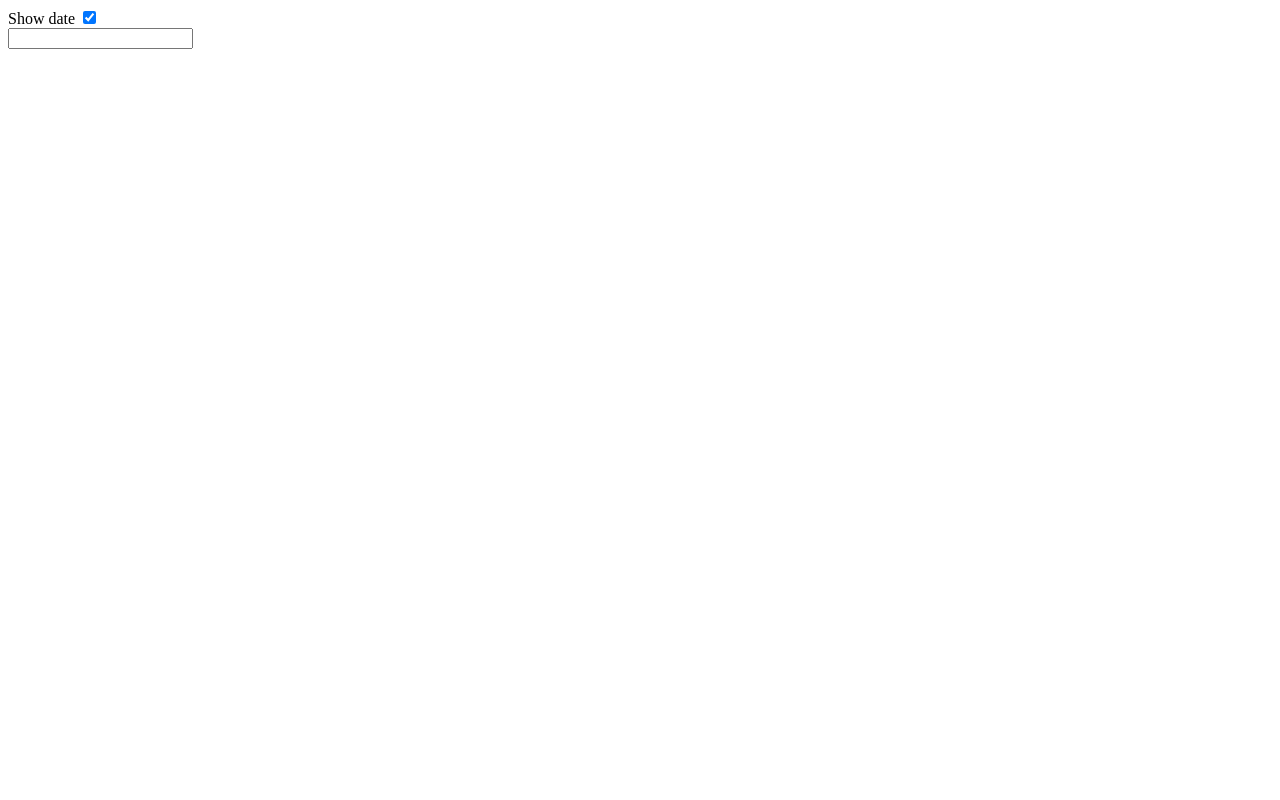
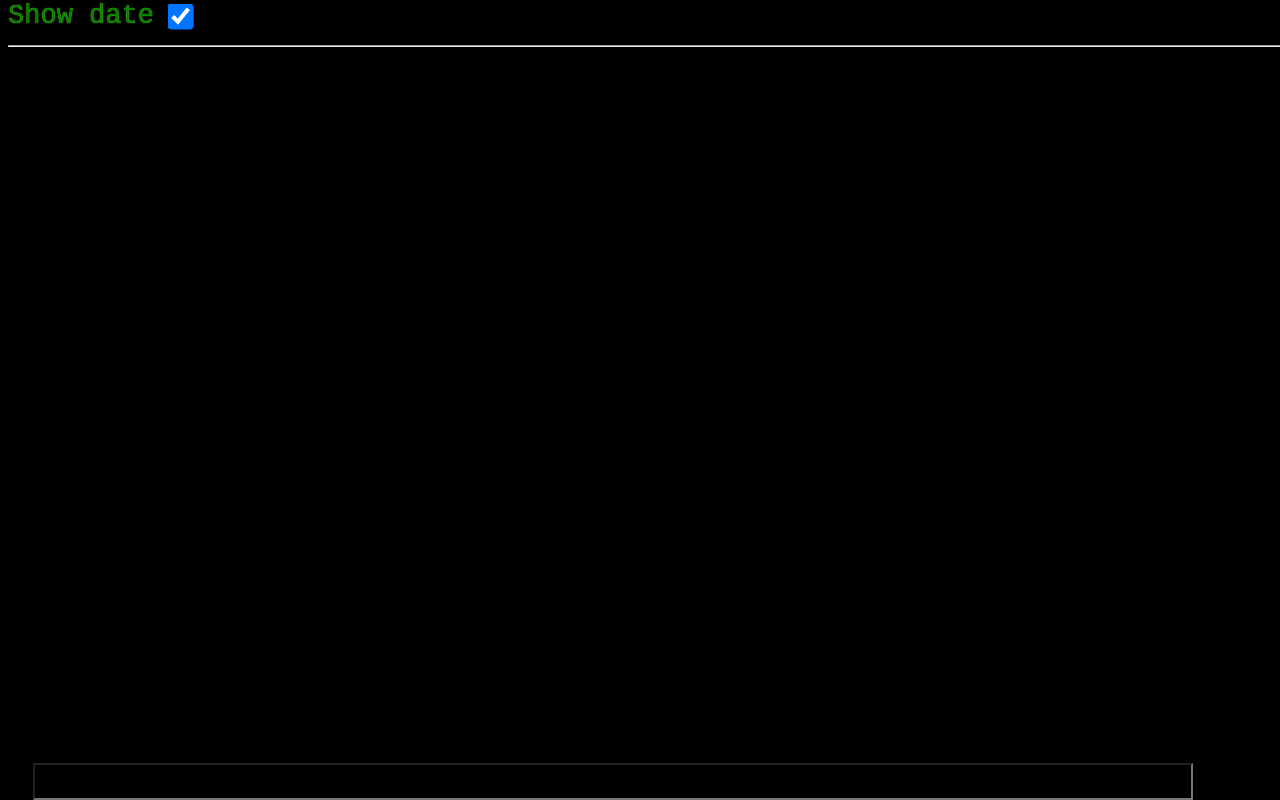
Before and after one commit to morkolai/logbook, a plain HTML site: page index.html in a window 1280 px wide. Drawn offline with nearby package versions, Linux system fonts and the light colour scheme.

Commit message:
added styling

```diff
--- a/index.html
+++ b/index.html
@@ -2,17 +2,21 @@
 
 <html>
   <head>
-    <title>log</title>
+    <title>Logbook</title>
     <script src="https://ajax.googleapis.com/ajax/libs/jquery/3.5.1/jquery.min.js"></script>
+    <link rel="stylesheet" href="styles.css">
   </head>
 
   <body>
-      <div>
+      <div id="header">
           <label>Show date</label>
           <input type="checkbox" id="dateSetting" checked>
+          <hr/>
       </div>
-    <table id="log"></table>
-    <input type="text" id="input" />
+      <div id=main-content>
+        <table id="log"></table>
+        <input type="text" id="input" />
+    </div>
   </body>
 
   <script>
@@ -58,6 +62,8 @@
       row.appendChild(logEntry);
       document.getElementById("log").appendChild(row);
       document.getElementById("input").value = "";
+
+      window.scrollTo(0,document.body.scrollHeight);
     }
 
     $(document).bind("keyup", function (e) {
--- /dev/null
+++ b/styles.css
@@ -0,0 +1,37 @@
+* {
+    background-color: black;
+    color: green;
+    font-size: large;
+    font: 1.3rem Inconsolata, monospace;
+    text-shadow: 0 0 1px greenyellow;
+}
+
+#main-content {
+    margin-left: 2%;
+}
+
+td {
+    padding-bottom: 10px;
+    padding-right: 40px;
+}
+
+#input {
+    width:90%;
+    position: fixed;
+    bottom: 0;
+}
+
+#dateSetting {
+    transform: scale(2);
+}
+
+#header {
+    position: fixed;
+    top: 0;
+    width: 100%;
+}
+
+#log {
+    margin-top: 3%;
+    margin-bottom: 3%;
+}
```
